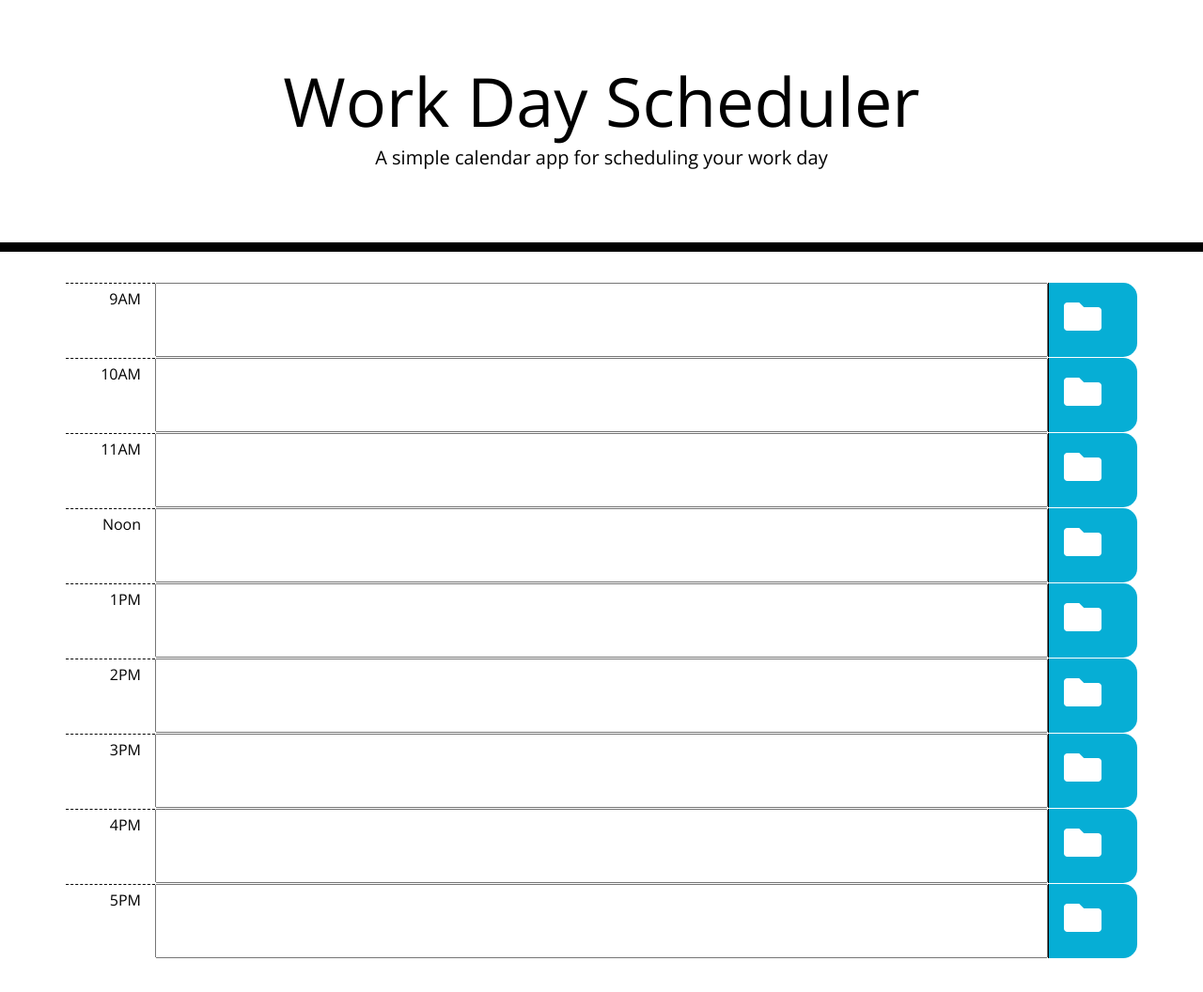
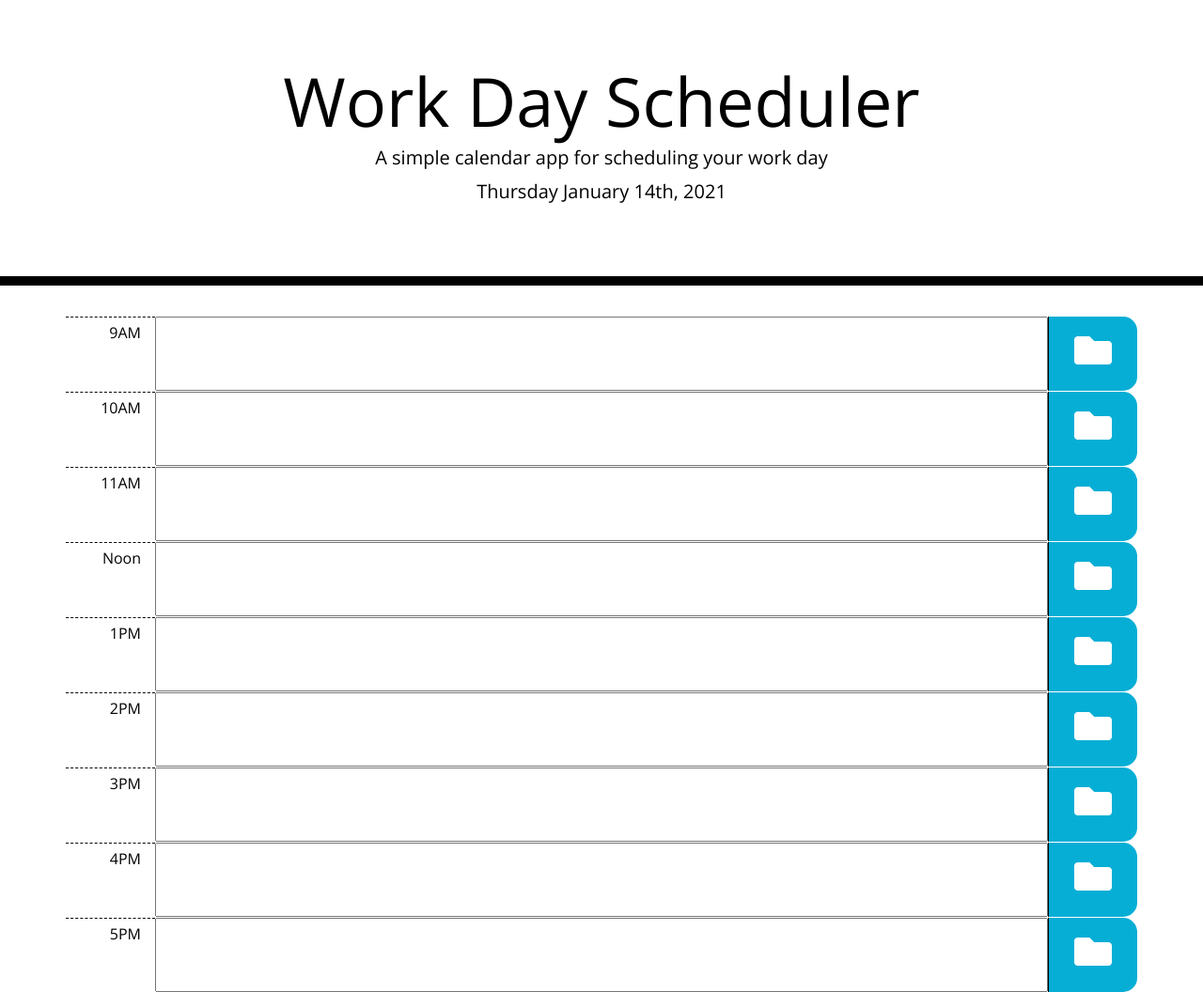
Before and after one commit to jshallcross/work-day-scheduler, a plain HTML site: page index.html in a window 1280 px wide. Shown: the whole page at 94% size. Before the commit the page ends 1020 px from the top, so only its background shows below. Drawn offline with nearby package versions, Linux system fonts and the light colour scheme.

Commit message:
add momentjs to display current date

```diff
--- a/assets/js/main.js
+++ b/assets/js/main.js
@@ -0,0 +1,3 @@
+
+// display current date
+$("#currentDay").text(moment().format('dddd MMMM Do, YYYY'));
--- a/index.html
+++ b/index.html
@@ -23,12 +23,15 @@
   </head>
 
   <body>
-    <header class="jumbotron">
+    <header class="jumbotron" id="parent">
       <h1 class="display-3">Work Day Scheduler</h1>
       <p class="lead">A simple calendar app for scheduling your work day</p>
-      <p id="currentDay" class="lead"></p>
+      <div class="response-container">
+        <p id="currentDay" class="lead"></p>
+      </div>
+
     </header>
-    <div class="container">
+    <div class="container time-block">
       <!-- Timeblocks go here -->
       <div class="row">
         <!--9AM Hour-->
@@ -88,5 +91,6 @@
 
     <script src="https://code.jquery.com/jquery-3.4.1.min.js"></script>
     <script src="https://cdnjs.cloudflare.com/ajax/libs/moment.js/2.24.0/moment.min.js"></script>
+    <script src="./assets/js/main.js"></script>
   </body>
 </html>
```
